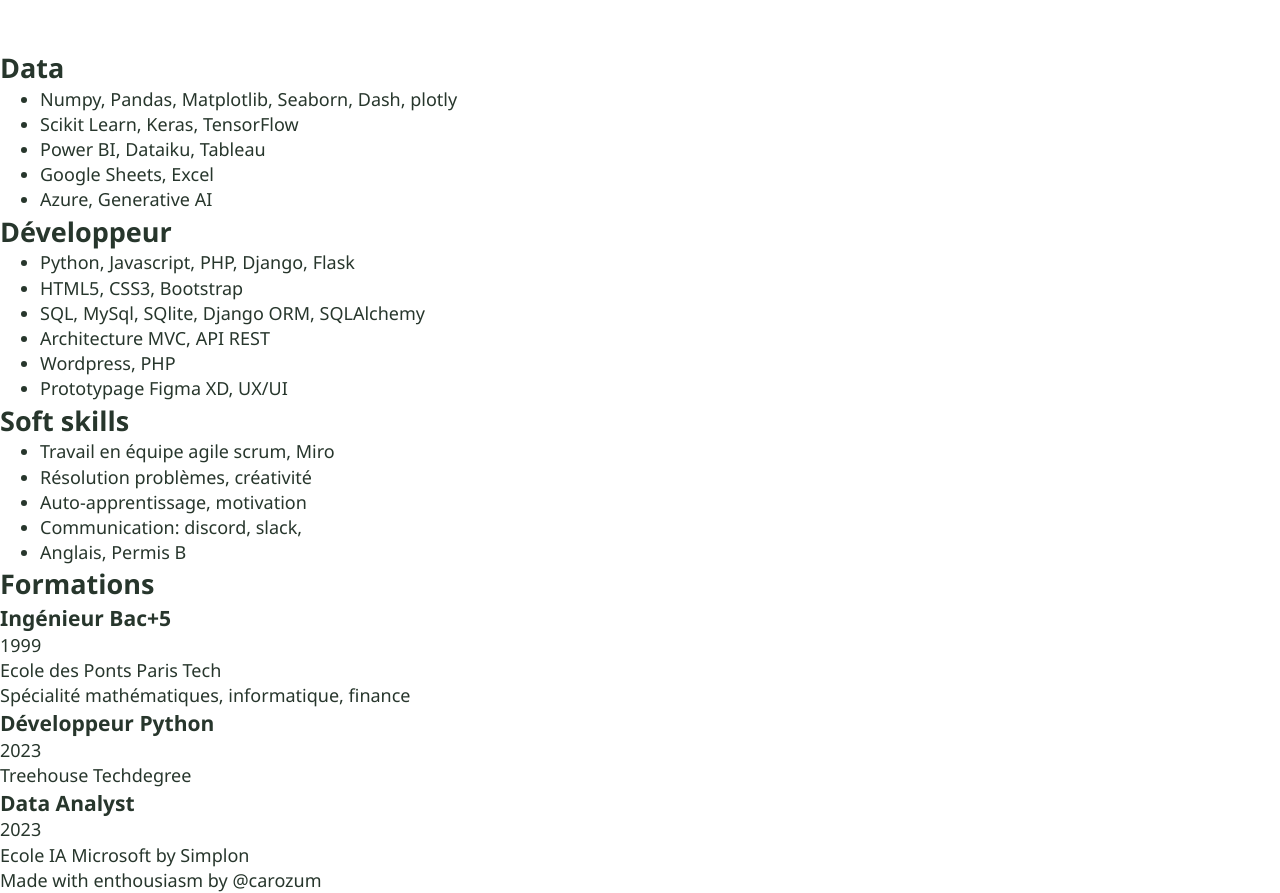
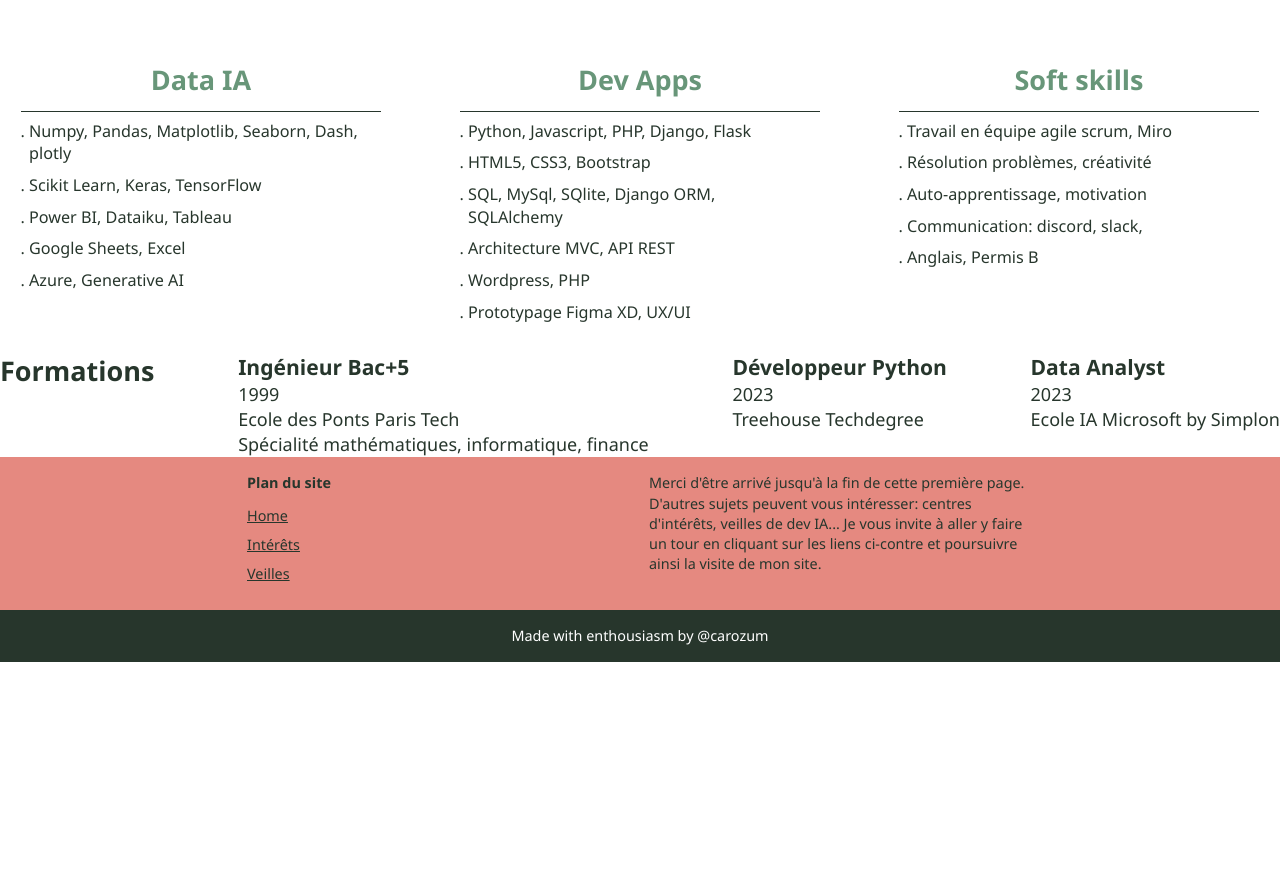
Before and after one commit to carozum/AI_dev, a plain HTML site: page index.html in a window 1280 px wide. Shown: the part 625-1518 px from the top of the page. After the commit the page ends 1287 px from the top, so only its background shows below. Drawn offline with Linux system fonts and the light colour scheme.

Commit message:
Ajout du footer et des mentions 'legales' et de la section skills

```diff
--- a/index.html
+++ b/index.html
@@ -39,8 +39,6 @@
             <div class="me-image">
                 <img src="photo-caro-cv.png" alt="une photo de caroline zumbiehl souriante" class="me-photo">
             </div>
-
-
         </section>
 
 
@@ -55,7 +53,6 @@
                 SQL
                 / Power BI.</p>
             <p class=" pres-accroche mb-1">Chef de projet Web (design, code, SEO, gestion de projet).</p>
-
         </section>
 
 
@@ -64,8 +61,8 @@
     <main>
         <!-- Skills -->
         <section id="skills" class="row">
-            <section class="skill col-4">
-                <h2 class="skill-titre">Data</h2>
+            <section class="skill col-3">
+                <h2 class="skill-titre">Data IA</h2>
                 <ul class="skill-list">
                     <li class="skill-item">Numpy, Pandas, Matplotlib, Seaborn, Dash, plotly</li>
                     <li class="skill-item">Scikit Learn, Keras, TensorFlow</li>
@@ -74,22 +71,19 @@
                     <li class="skill-item">Azure, Generative AI</li>
                 </ul>
             </section>
-            <section class="skill col-4">
-                <h2 class="still-titre">Développeur</h2>
+            <section class="skill col-3">
+                <h2 class="skill-titre">Dev Apps</h2>
                 <ul class="skill-list">
                     <li class="skill-item">Python, Javascript, PHP, Django, Flask</li>
                     <li class="skill-item">HTML5, CSS3, Bootstrap</li>
                     <li class="skill-item">SQL, MySql, SQlite, Django ORM, SQLAlchemy</li>
                     <li class="skill-item">Architecture MVC, API REST</li>
                     <li class="skill-item">Wordpress, PHP</li>
-                    <li>Prototypage Figma XD, UX/UI</li>
+                    <li class="skill-item">Prototypage Figma XD, UX/UI</li>
                 </ul>
-
-
-
             </section>
 
-            <section class="skill col-4">
+            <section class="skill col-3">
                 <h2 class="skill-titre">Soft skills</h2>
                 <ul class="skill-list">
                     <li class="skill-item">Travail en équipe agile scrum, Miro</li>
@@ -134,7 +128,22 @@
 
     </main>
     <footer class="footer">
-        <p>Made with enthousiasm by @carozum</p>
+        <div class="row footer-legal">
+            <div class="col-3">
+                <h4>Plan du site</h4>
+                <ul>
+                    <li><a href="index.html">Home</a></li>
+                    <li><a href="other.html">Intérêts</a></li>
+                    <li><a href="veilles/sommaire-veilles.html">Veilles</a></li>
+                </ul>
+            </div>
+            <div class="col-3">
+                <p>Merci d'être arrivé jusqu'à la fin de cette première page. D'autres sujets peuvent vous intéresser:
+                    centres d'intérêts, veilles de dev IA... Je vous invite à aller y faire un tour en cliquant sur les
+                    liens ci-contre et poursuivre ainsi la visite de mon site.</p>
+            </div>
+        </div>
+        <p class="footer-end">Made with enthousiasm by @carozum</p>
     </footer>
 
 
--- a/style.css
+++ b/style.css
@@ -1,4 +1,11 @@
-
+/*
+X-Small	< 576px
+Small	≥ 576px
+Medium	≥ 768px
+Large	≥ 992px
+Extra large	≥ 1200px
+Extra extra large	≥ 1400px
+*/
 
 :root{
     --dark-green:#27362c;
@@ -24,6 +31,15 @@ body{
 }
 .mb-1{
     padding-bottom: 0.5rem;
+}
+.row{
+    display: flex;
+    flex-direction: row;
+    justify-content: space-between;
+}
+.col-3{
+    width: 30%;
+    margin: 0 0.5rem;
 }
 
 /* ____________________navigation___________________ */
@@ -108,3 +124,57 @@ body{
     font-size: 1.2rem;
     color: var(--dark-green);
 }
+
+/* __________________skills__________________ */
+.skills{
+    padding: 16px;
+}
+.skill{
+    padding: 12px;
+}
+.skill-titre{
+    text-align: center;
+    color:var(--main-green);
+    padding-bottom: 12px;
+    border-bottom: 1px solid var(--dark-green);
+}
+.skill-list{
+    padding: 8px;
+}
+.skill-item{
+    list-style-type:'. ';
+    margin-bottom: 0.5rem;
+    font-size: 0.9rem;
+}
+
+/* ____________________Footer__________________ */
+
+.footer{
+    font-size: 0.8rem;
+}
+.footer-legal h4{
+    padding-bottom: 0.7rem;
+}
+.footer-legal{
+    background-color: var(--main-orange);
+    justify-content:center;
+    padding: 16px 0;
+}
+.footer-legal ul{
+    padding: 0;
+}
+.footer-legal li{
+    list-style-type: none;
+    padding-bottom: 0.5rem;
+    /* text-align: center; */
+}
+.footer-legal a{
+    color: var(--dark-green);
+}
+
+.footer-end{
+    background-color: var(--dark-green);
+    color: white;
+    text-align: center;
+    padding: 16px 0;
+}
```
